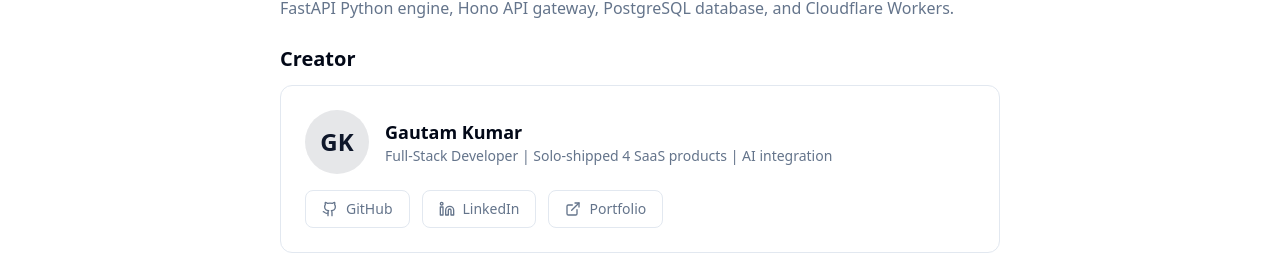
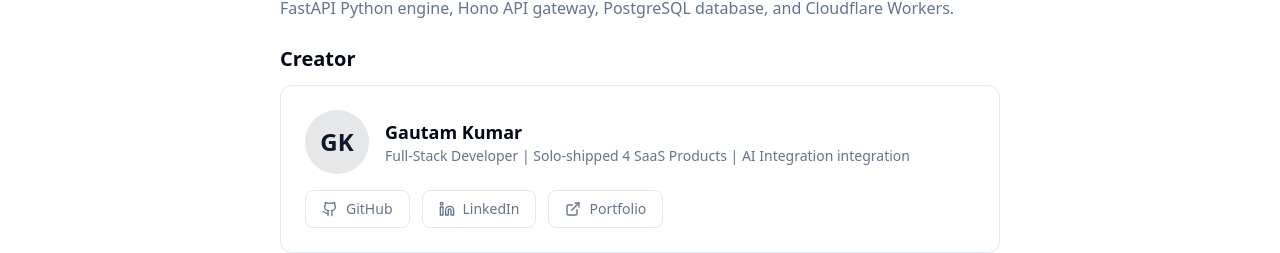
Before and after one commit to theunstopabble/Satark-AI, a React (Vite) app in the folder apps/web/: page /about in a window 1280 px wide. Shown: the part 852-1105 px from the top of the page. Built offline with nearby package versions, Linux system fonts and the light colour scheme.

Commit message:
fix: align all title refs to consistent casing

```diff
--- a/apps/web/src/components/Footer.tsx
+++ b/apps/web/src/components/Footer.tsx
@@ -110,7 +110,7 @@ export function Footer() {
               target="_blank"
               rel="noopener"
               className="font-bold text-primary hover:underline hover:text-primary/80 transition-colors"
-              title="Gautam Kumar — Full-Stack Developer | Solo-shipped 4 SaaS products | AI integration
+              title="Gautam Kumar — Full-Stack Developer | Solo-shipped 4 SaaS Products | AI Integration
 "
             >
               Gautam Kumar
--- a/apps/web/src/pages/About.tsx
+++ b/apps/web/src/pages/About.tsx
@@ -91,7 +91,7 @@ export function About() {
                     Gautam Kumar
                   </h3>
                   <p className="text-sm text-muted-foreground">
-                    Full-Stack Developer | Solo-shipped 4 SaaS products | AI
+                    Full-Stack Developer | Solo-shipped 4 SaaS Products | AI Integration
                     integration
                   </p>
                 </div>
```
Also changed, not shown: 1 other file (tests, documents, lock files or other folders).
